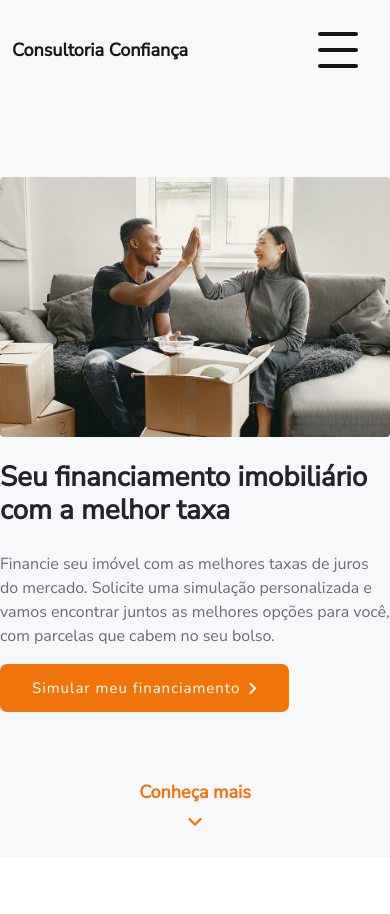
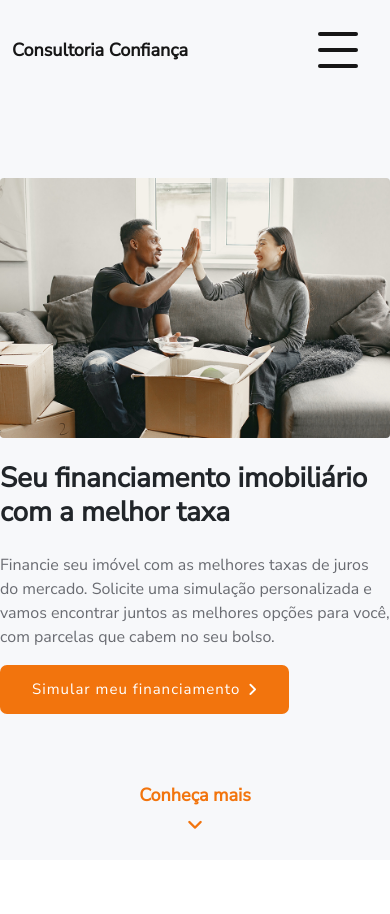
Before and after one commit to vBony/consultoria-confianca, a PHP site: page / in a window 390 px wide. Shown: the top 914 px of the page. Run offline with PHP 8.4, Linux system fonts and the light colour scheme; data that the repository does not hold is empty.

Commit message:
teste mobile sessao tela inteira

```diff
--- a/app/assets/css/home.css
+++ b/app/assets/css/home.css
@@ -657,6 +657,14 @@ Footer
     .texts-inicio-area{
         margin-top: 1.5rem;
     }
+
+    #inicio{
+        height: 90vh;
+    }
+
+    .box-submenu{
+        padding: 0px;
+    }
 }
 
 @media(max-width: 991px){
```
